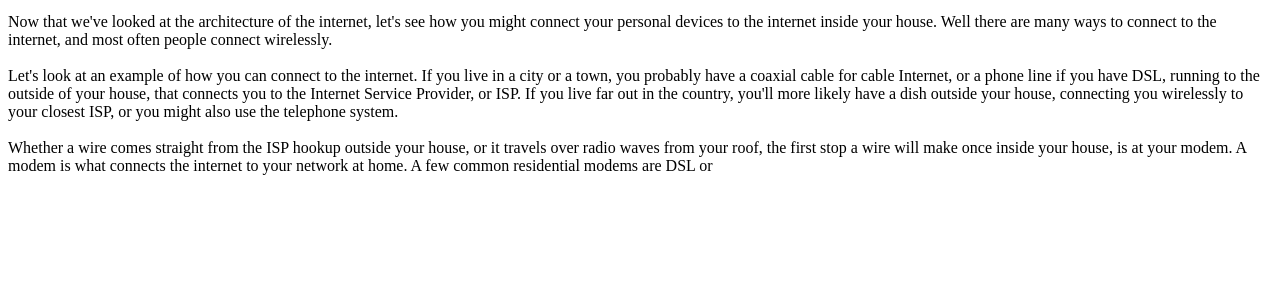
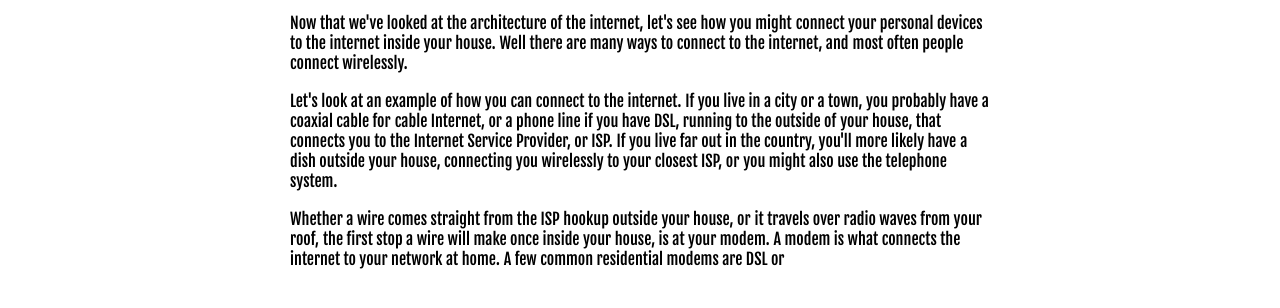
Before and after one commit to just-Bri/Interactive-Video-Player, a plain HTML site: page index.html in a window 1280 px wide. Shown: the part 380-688 px from the top of the page. Drawn offline with nearby package versions, Linux system fonts and the light colour scheme.

Commit message:
Fixed responsive width of body copy

```diff
--- a/css/stylesheet.css
+++ b/css/stylesheet.css
@@ -1,8 +1,16 @@
+span {
+    font-family: 'Fjalla One', sans-serif;
+}
+
 /* Fitting Video inside div and responsiveness */
-.container_video,
-.container_subtitles {
+.container_video {
     margin: 0 auto;
     max-width:730px;
+}
+
+#container_captions {
+    padding-left: 25px;
+    padding-right: 25px;
 }
 
 #mainVideo {
@@ -10,13 +18,14 @@
     height:auto;
 }
 
-/* captions styling */
-.container_captions p {
-    margin: 0 auto;
-    max-width: 700px;
-}
-
 /* Highlight */
 .highlight {
     color: darkorange;
 }
+
+@media screen and (min-width: 768px) {
+    #container_captions {
+        max-width: 700px;
+        margin: 0 auto;
+    }
+}
--- a/index.html
+++ b/index.html
@@ -6,6 +6,7 @@
     <meta name="viewport" content="width=device-width,initial-scale=1">
     <title>title</title>
     <link rel="stylesheet" href="css/stylesheet.css" type="text/css">
+    <link href="https://fonts.googleapis.com/css?family=Fjalla+One" rel="stylesheet">
     </head>
     <body>
         <div class="container_video">
--- a/js/captions.js
+++ b/js/captions.js
@@ -17,7 +17,6 @@ $('#mainVideo').on('timeupdate', () => {
         let start = captions[i].getAttribute('cap_start');
         let end = captions[i].getAttribute('cap_end');
         if(cTime > start && cTime < end) {
-            console.log(captions[i].getAttribute('cap_start'));
             captions[i].className = 'highlight';
         } else {
             captions[i].className = "";
```
